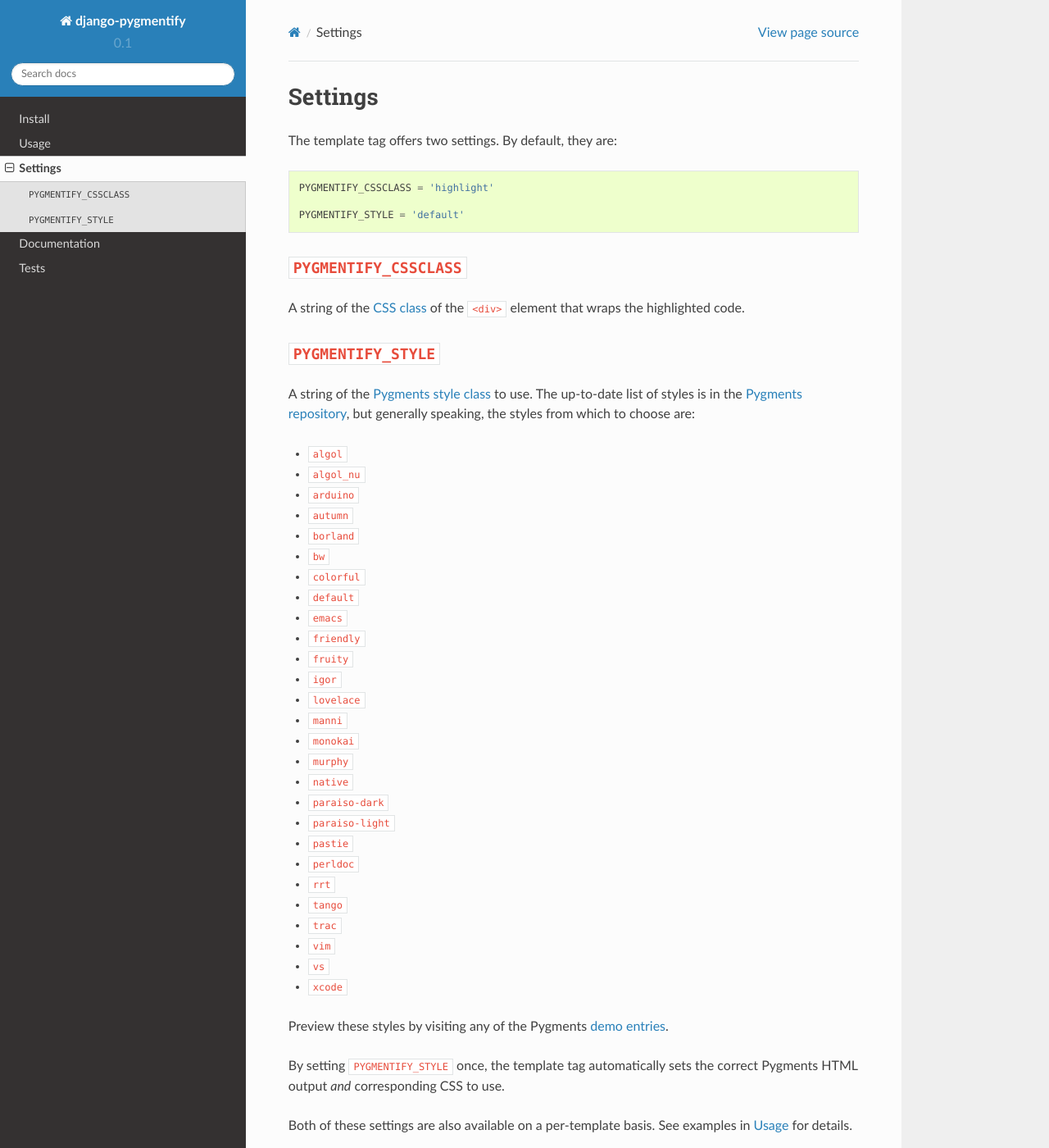
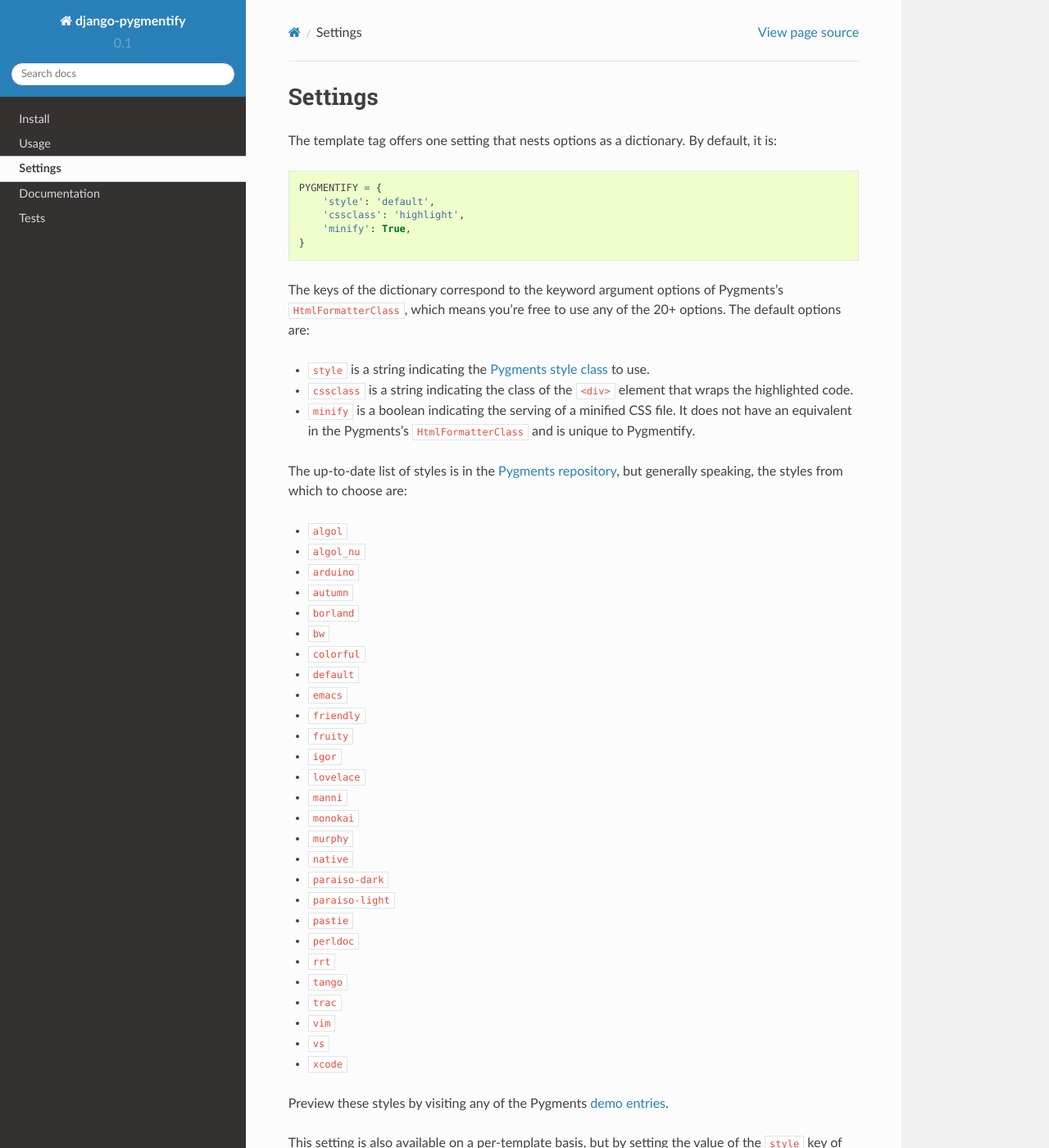
Before and after one commit to richardcornish/django-pygmentify, a Sphinx documentation site: the page built from docs/settings.rst, in a window 1280 px wide and 1400 px high. Shown: the whole window at 82% size. Built offline with Sphinx 7.4.7 and the Read the Docs theme 2.0.0, drawn with Linux system fonts in a browser that asks for light colours; some of the changed text lies outside the part shown.

Commit message:
Updated docs with new setting

```diff
--- a/docs/settings.rst
+++ b/docs/settings.rst
@@ -3,23 +3,26 @@
 Settings
 ********
 
-The template tag offers two settings. By default, they are:
+The template tag offers one setting that nests options as a dictionary. By default, it is:
 
 .. code-block:: python
 
-   PYGMENTIFY_CSSCLASS = 'highlight'
+   PYGMENTIFY = {
+       'style': 'default',
+       'cssclass': 'highlight',
+       'minify': True,
+   }
 
-   PYGMENTIFY_STYLE = 'default'
+The keys of the dictionary correspond to the keyword argument options of Pygments's |HtmlFormatterClass|_, which means you're free to use any of the 20+ options. The default options are:
 
-``PYGMENTIFY_CSSCLASS``
-=======================
+.. |HtmlFormatterClass| replace:: ``HtmlFormatterClass``
+.. _HtmlFormatterClass: http://pygments.org/docs/formatters/#HtmlFormatter
 
-A string of the `CSS class <http://pygments.org/docs/formatters/#HtmlFormatter>`_ of the ``<div>`` element that wraps the highlighted code.
+* ``style`` is a string indicating the `Pygments style class <http://pygments.org/docs/styles/>`_ to use.
+* ``cssclass`` is a string indicating the class of the ``<div>`` element that wraps the highlighted code.
+* ``minify`` is a boolean indicating the serving of a minified CSS file. It does not have an equivalent in the Pygments's ``HtmlFormatterClass`` and is unique to Pygmentify.
 
-``PYGMENTIFY_STYLE``
-====================
-
-A string of the `Pygments style class <http://pygments.org/docs/styles/>`_ to use. The up-to-date list of styles is in the `Pygments repository <https://bitbucket.org/birkenfeld/pygments-main/src/a042025b350cd9c9461f7385d9ba0f13cdb01bb9/pygments/styles/__init__.py?at=default&fileviewer=file-view-default>`_, but generally speaking, the styles from which to choose are:
+The up-to-date list of styles is in the `Pygments repository <https://bitbucket.org/birkenfeld/pygments-main/src/a042025b350cd9c9461f7385d9ba0f13cdb01bb9/pygments/styles/__init__.py?at=default&fileviewer=file-view-default>`_, but generally speaking, the styles from which to choose are:
 
 * ``algol``
 * ``algol_nu``
@@ -51,8 +54,8 @@
 
 Preview these styles by visiting any of the Pygments `demo entries <http://pygments.org/demo/>`_.
 
-By setting ``PYGMENTIFY_STYLE`` once, the template tag automatically sets the correct Pygments HTML output *and* corresponding CSS to use.
+This setting is also available on a per-template basis, but by setting the value of the ``style`` key of ``PYGMENTIFY`` once, the template tag automatically sets the correct Pygments HTML output *and* corresponding CSS to use. See examples in :ref:`Usage` for details.
 
-Both of these settings are also available on a per-template basis. See examples in :ref:`Usage` for details.
+If you want to `create your own style <http://pygments.org/docs/styles/#creating-own-styles>`_, follow the Pygments documentation by creating a ``Style`` class, registering it as a plugin, and passing its ``name`` attribute to the value of the ``style`` key of the ``PYGMENTIFY`` setting.
 
-If you want to `create your own style <http://pygments.org/docs/styles/#creating-own-styles>`_, follow the Pygments documentation by creating a ``Style`` class, registering it as a plugin, and passing its ``name`` attribute to the ``PYGMENTIFY_STYLE`` setting.
+Previously only two settings, ``PYGMENTIFY_CSSCLASS`` and ``PYGMENTIFY_STYLE``, were offered, corresponding respectively to the ``cssclass`` and ``style`` keys in ``PYGMENTIFY``.
```
